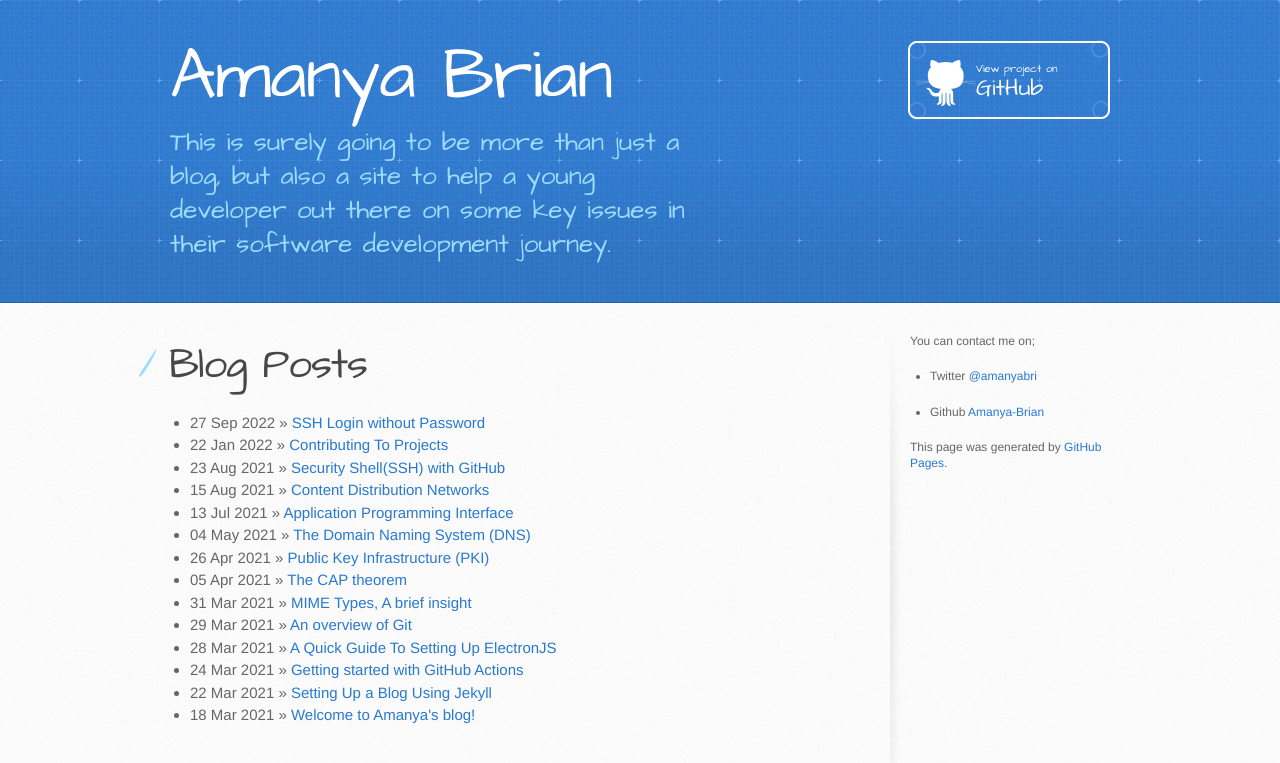
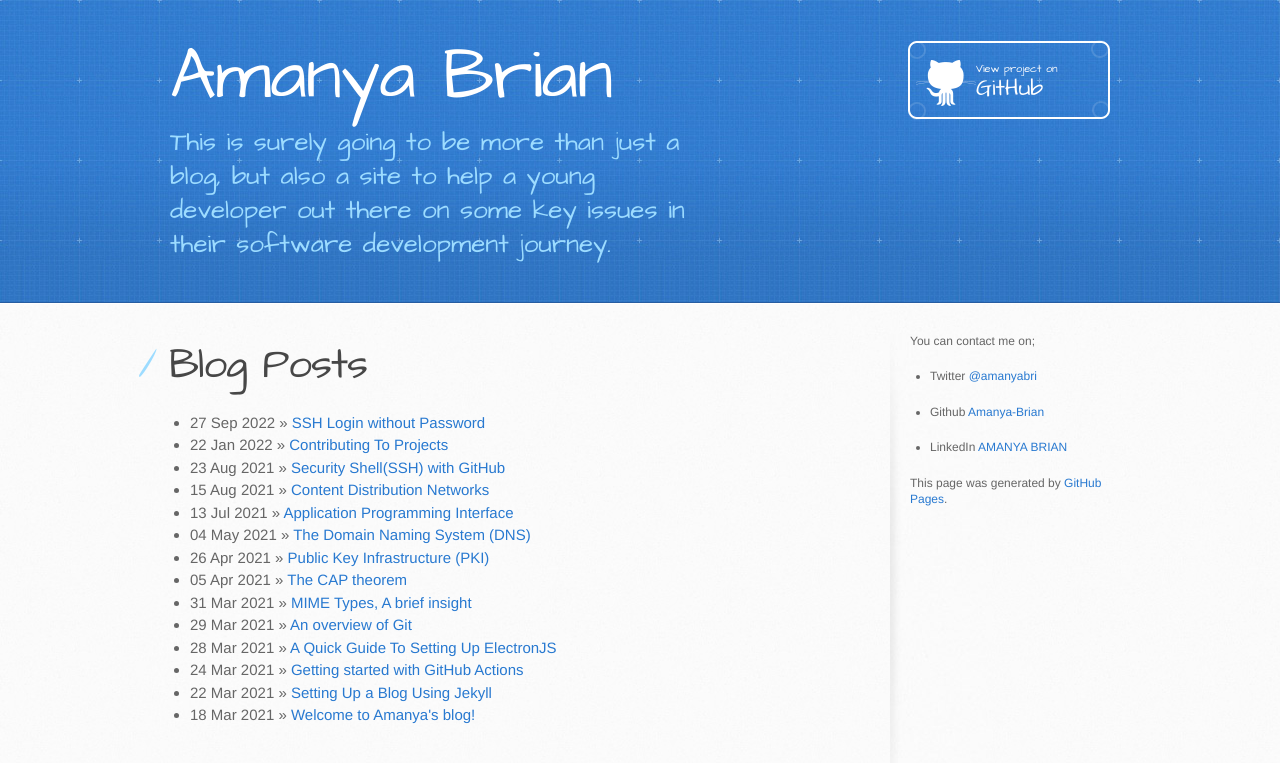
Before and after one commit to Amanya-Brian/Amanya-Brian.github.io, a Jekyll site: the page built from index.markdown, in a window 1280 px wide. Shown: the top 763 px of the page. Built offline with Jekyll 4.4.1, drawn with Linux system fonts in a browser that asks for light colours; our own code applies the rules of GitHub Pages for plain Markdown files.

Commit message:
Added LinkedIn URL

```diff
--- a/_config.yml
+++ b/_config.yml
@@ -27,6 +27,7 @@ baseurl: "" # the subpath of your site, e.g. /blog
 url: "https://github.com/Amanya-Brian/Amanya-Brian.github.io" # the base hostname & protocol for your site, e.g. http://example.com
 twitter_username: '@amanyabri'
 github_username:  Amanya-Brian
+linkedIn_username: AMANYA BRIAN
 # remote_theme: pietromenna/jekyll-architect-theme
 
 # Build settings
--- a/_layouts/default.html
+++ b/_layouts/default.html
@@ -41,6 +41,9 @@
           <ul>
             <li>Github <a href="https://github.com/Amanya-Brian">{{ site.github_username }}</a></li>
           </ul>
+          <ul>
+            <li>LinkedIn <a href="https://www.linkedin.com/in/amanya-brian/">{{ site.linkedIn_username }}</a></li>
+          </ul>
 
           <p>This page was generated by <a href="https://pages.github.com">GitHub Pages</a>.</p>
         </aside>
```
